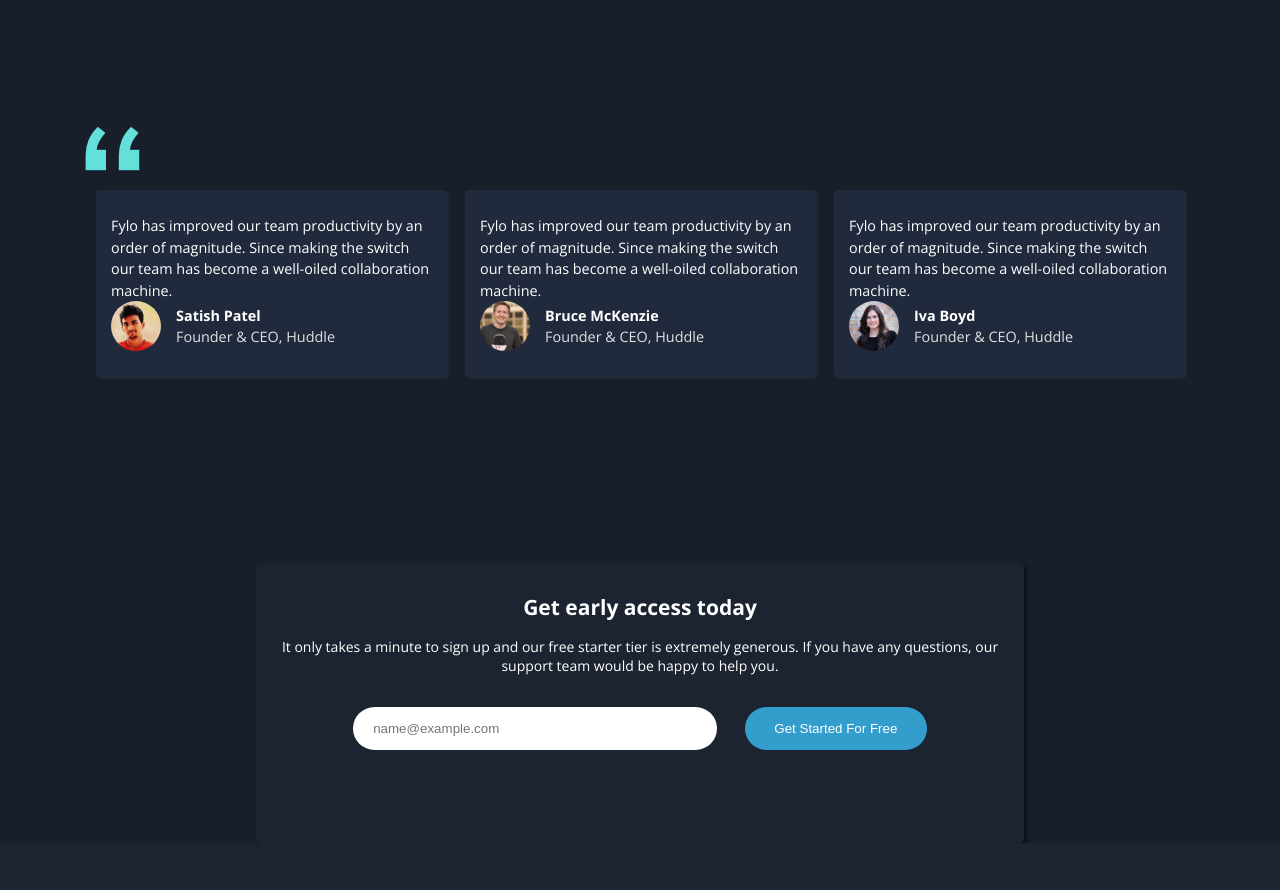
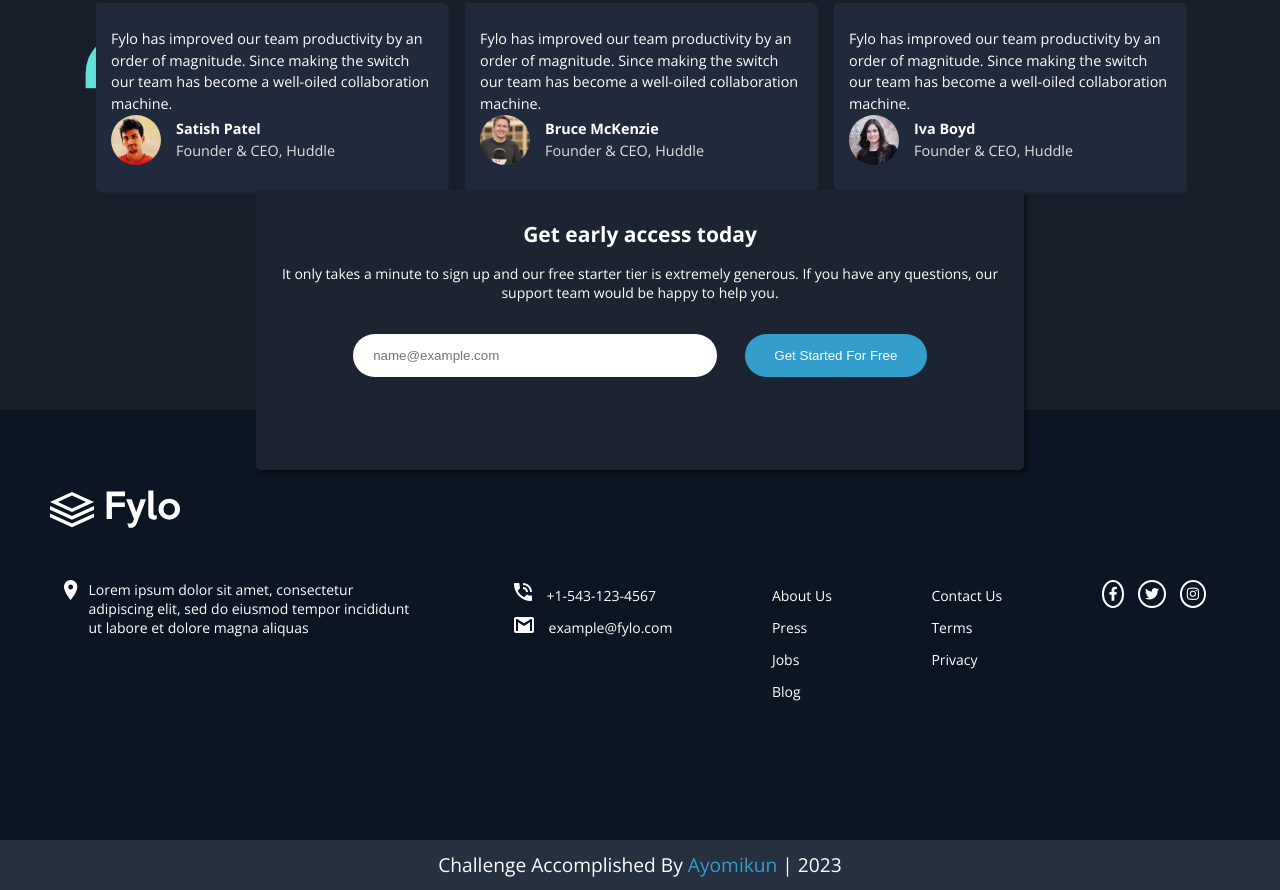
Before and after one commit to ayomikun-ade/FyloLandingPage, a plain HTML site: page index.html in a window 1280 px wide. Shown: the part 1814-2704 px from the top of the page. Before the commit the page ends 2657 px from the top, so only its background shows below. Drawn offline with nearby package versions, Linux system fonts and the light colour scheme.

Commit message:
added footer and finished styling

```diff
--- a/index.html
+++ b/index.html
@@ -5,6 +5,12 @@
     <meta name="viewport" content="width=device-width, initial-scale=1.0" />
     <link rel="stylesheet" href="style.css" />
     <link rel="shortcut icon" href="./images/favicon.ico" type="image/x-icon" />
+
+    <link
+      href="https://cdnjs.cloudflare.com/ajax/libs/font-awesome/5.10.0/css/all.min.css"
+      rel="stylesheet"
+    />
+
     <title>Fylo Landing Page</title>
   </head>
   <body>
@@ -178,6 +184,55 @@
           </form>
         </div>
       </section>
+
+      <footer>
+        <img src="./images/logo.svg" alt="logo" class="logo" />
+        <section class="footer-body">
+          <div class="location">
+            <img src="./images/icon-location.svg" alt="" />
+            <p>
+              Lorem ipsum dolor sit amet, consectetur adipiscing elit, sed do
+              eiusmod tempor incididunt ut labore et dolore magna aliquas
+            </p>
+          </div>
+
+          <div class="contact">
+            <li><img src="./images/icon-phone.svg" alt="" />+1-543-123-4567</li>
+            <li>
+              <img src="./images/icon-email.svg" alt="" />example@fylo.com
+            </li>
+          </div>
+
+          <div class="about">
+            <li><a href="">About Us</a></li>
+            <li><a href="">Press</a></li>
+            <li><a href="">Jobs</a></li>
+            <li><a href="">Blog</a></li>
+          </div>
+
+          <div class="more">
+            <li><a href="">Contact Us</a></li>
+            <li><a href="">Terms</a></li>
+            <li><a href="">Privacy</a></li>
+          </div>
+
+          <div class="socials">
+            <a href="#"><i class="fab fa-facebook-f"></i></a>
+            <a href="#"><i class="fab fa-twitter"></i></a>
+            <a href="#"><i class="fab fa-instagram"></i></a>
+          </div>
+        </section>
+
+        <div class="footer-bottom">
+          <p>
+            Challenge Accomplished
+            <span
+              >By <a href="www.github.com/ayomikun-ade">Ayomikun</a> |
+              2023</span
+            >
+          </p>
+        </div>
+      </footer>
     </main>
   </body>
 </html>
--- a/style.css
+++ b/style.css
@@ -198,7 +198,7 @@
 
 .testimonial {
   width: 85%;
-  min-height: 70vh;
+  /* min-height: 70vh; */
   margin: auto;
   margin-top: 4rem;
   /* display: flex; */
@@ -276,6 +276,7 @@
   padding: 30px 20px;
   z-index: 1;
   position: relative;
+  top: 50%;
   box-shadow: 3px 3px 4px rgba(0, 0, 0, 0.5);
 }
 
@@ -309,6 +310,81 @@
   background-color: hsl(176, 68%, 64%);
 }
 
+footer {
+  margin-top: -60px;
+  width: 100%;
+  height: 60vh;
+  background-color: hsl(216, 53%, 9%);
+  display: flex;
+  flex-direction: column;
+  position: relative;
+}
+
+/* footer img {
+  display: inline-block;
+} */
+footer .logo {
+  position: relative;
+  top: 80px;
+  left: 50px;
+}
+.footer-body {
+  width: 90%;
+  margin: auto;
+  display: flex;
+  justify-content: space-between;
+}
+
+.location {
+  width: 350px;
+  display: flex;
+}
+.location img {
+  width: 20px;
+  height: 20px;
+  margin-right: 10px;
+}
+
+li {
+  list-style: none;
+  line-height: 2rem;
+}
+li a {
+  text-decoration: none;
+  color: white;
+}
+li > img {
+  margin-right: 15px;
+}
+.fab {
+  margin-right: 10px;
+  padding: 5px;
+  border: 2px solid #fff;
+  border-radius: 50%;
+}
+
+a .fab {
+  text-decoration: none;
+  color: #fff;
+}
+.fab:hover {
+  color: hsl(176, 68%, 64%);
+}
+
+.footer-bottom {
+  width: 100%;
+  height: 50px;
+  background-color: hsl(217, 27%, 20%);
+  display: flex;
+  justify-content: center;
+  align-items: center;
+  font-size: 1.2rem;
+}
+.footer-bottom span a {
+  text-decoration: none;
+  color: hsl(198, 60%, 50%);
+}
+
 @media (max-width: 900px) {
   header {
     background: url(./images/bg-curvy-mobile.svg);
@@ -330,6 +406,33 @@
   .signup {
     margin-top: 50px;
   }
+  footer {
+    height: 100vh;
+  }
+  footer .logo {
+    width: 120px;
+    top: 90px;
+    left: 30px;
+  }
+  .footer-body {
+    width: 85%;
+    flex-direction: column;
+  }
+  .footer-body p {
+    font-size: 0.9rem;
+    margin-bottom: 35px;
+    line-height: 1.2rem;
+  }
+  .about {
+    margin: 30px 0;
+  }
+  .socials {
+    widows: 35%;
+    margin: 15px auto 0;
+  }
+  .fab {
+    font-size: 15px;
+  }
 }
 
 @media (max-width: 768px) {
@@ -348,10 +451,10 @@
     width: 85%;
   }
   .product > img {
-    width: 80%;
+    width: 90%;
   }
   .product-text {
-    width: 80%;
+    width: 90%;
   }
   .product-text h1 {
     font-size: 1.5rem;
@@ -362,9 +465,6 @@
   .signup {
     width: 90%;
     height: 40vh;
-    /* margin: auto;
-    position: relative;
-    top: 60%; */
   }
   .signup-text {
     width: 90%;
@@ -434,7 +534,7 @@
     margin: 100px auto 0;
   }
   .testimonial::after {
-    top: -5%;
-    left: 5%;
+    top: -1%;
+    left: 2%;
   }
 }
```
